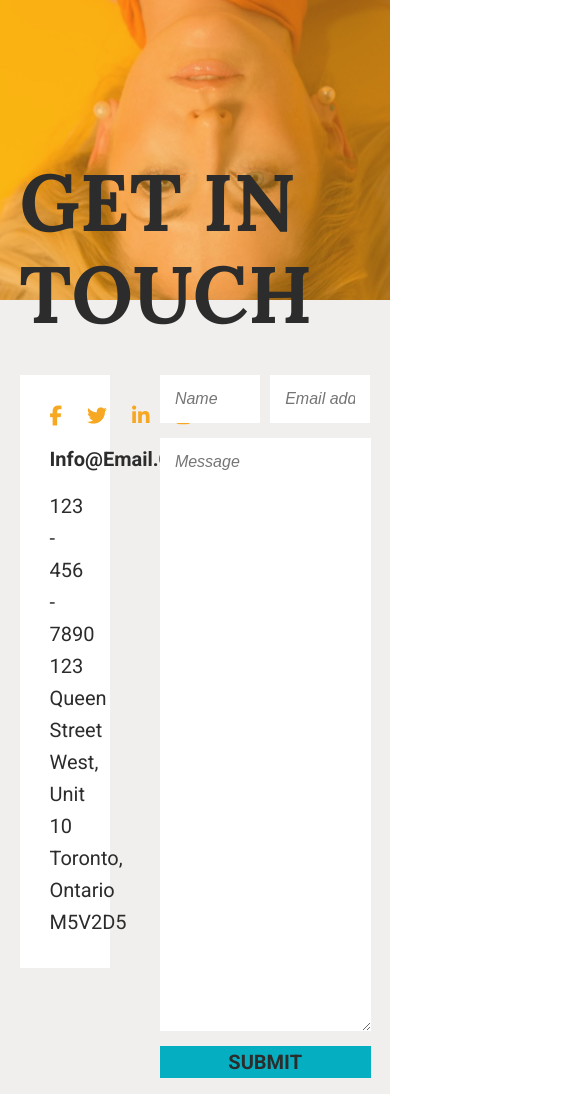
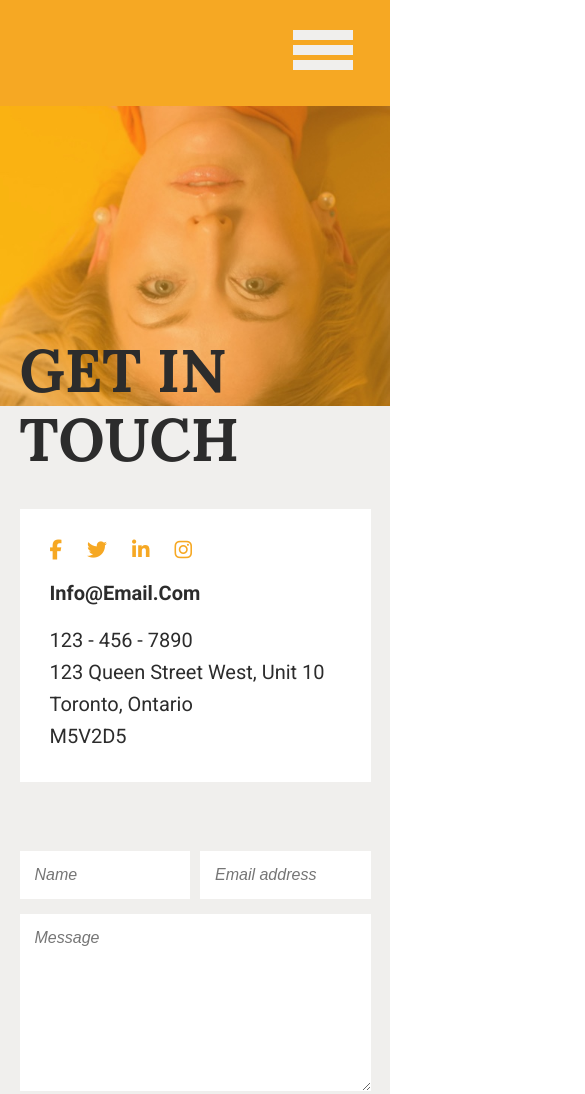
Before and after one commit to JonLyn/jonathanLynProjectTwo, a plain HTML site: page contact.html in a window 390 px wide. Shown: the top 1094 px of the page, 585 px wide, since content can reach past the window. Drawn offline with Linux system fonts and the light colour scheme.

Commit message:
contact page responsiveness completed :love_hotel:

```diff
--- a/contact.html
+++ b/contact.html
@@ -31,9 +31,34 @@
                 </ul>
             </div>
         </nav>
+
+        <!-- Hamburger menu navigation and links -->
+        <nav class="hamburgerMenu">
+            <div class="menuToggle">
+                <input type="checkbox" class="checkbox">
+                <span class="topBun"></span>
+                <span class="meat"></span>
+                <span class="bottomBun"></span>
+                <ul>
+                    <li class="home">
+                        <a href="./index.html">Home</a>
+                    </li>
+                    <li class="about">
+                        <a href="#specializeIn">About</a>
+                    </li>
+                    <li class="blog">
+                        <a href="#givingBack">Blog</a>
+                    </li>
+                    <li class="contact">
+                        <a href="#contactInfo">Contact</a>
+                    </li>
+                </ul>
+            </div>
+        </nav>
+
         <div class="contactHero">
             <div class="wrapper">
-                <p>Get in touch</p>
+                <h1>Get in touch</h1>
             </div>
         </div>
     </header>
--- a/styles/sass/_contact.scss
+++ b/styles/sass/_contact.scss
@@ -23,14 +23,14 @@
     position: relative;
 }
 
-.contactHero p {
+.contactHero h1 {
     font-family: 'Lora', serif;
     font-size: 8rem;
     font-weight: 700;
     text-transform: uppercase;
     color: $black;
     position: absolute;
-    bottom: -40px;
+    bottom: -93px;
 }
 
 .contactInfo {
@@ -75,7 +75,36 @@
 }
 
 
+@media (max-width: 768px) {
+    .contactHero h1 {
+        font-size: 6rem;
+        bottom: -70px;
+    }
 
+    .contactMain .wrapper {
+        flex-direction: column;
+        justify-content: space-evenly;
+    }
+
+    .contactInfo {
+        width: 100%;
+    }
+
+    .iconsAddress {
+        margin: 0 0 40px 0;
+    }
+
+    .contactMain {
+        padding-bottom: 150px;
+        height: 800px;
+    }
+}
+
+@media (max-width: 480px) {
+    .contactHero h1 {
+        bottom: -108px;
+    }
+}
 
 // .formSection {
 //     width: 60%;
--- a/styles/sass/_homePage.scss
+++ b/styles/sass/_homePage.scss
@@ -314,13 +314,10 @@
 
 
 @media (max-width: 961px) {
-
     .iconSection li {
         flex-basis: 80%;
     }
 }
-
-
 
 
 @media (max-width: 768px) {
--- a/styles/sass/_nav.scss
+++ b/styles/sass/_nav.scss
@@ -47,7 +47,7 @@
     /* Display hamburger menu */
     .hamburgerMenu {
         display: block;
-        padding: 30px 0;
+        padding: 30px 0 31px 0;
         background-color: $orangeyYellow;
         z-index: 20;
     }
@@ -56,7 +56,7 @@
     .menuToggle {
         display: block;
         position: relative;
-        left: 80%;
+        left: 75%;
         top: 0;
     }
 
@@ -75,7 +75,7 @@
     .menuToggle ul {
         background-color: $orangeyYellow;
         border-bottom: 7px solid $whiteShade;
-        width: 125px;
+        width: 160px;
         padding-bottom: 10px;
     }
 
```
Also changed, not shown: styles/styles.css.
